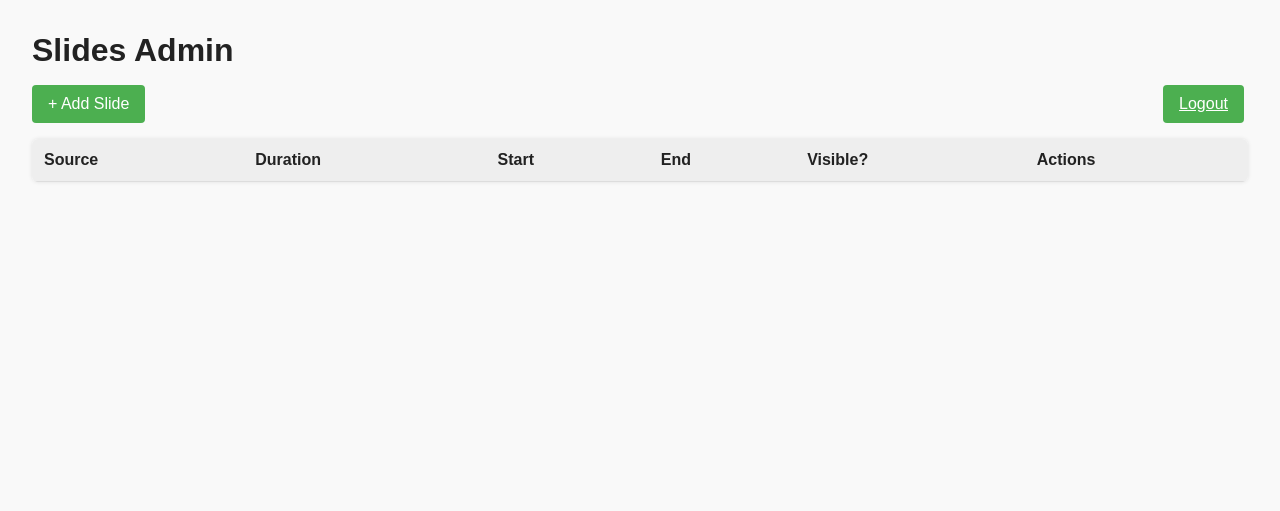
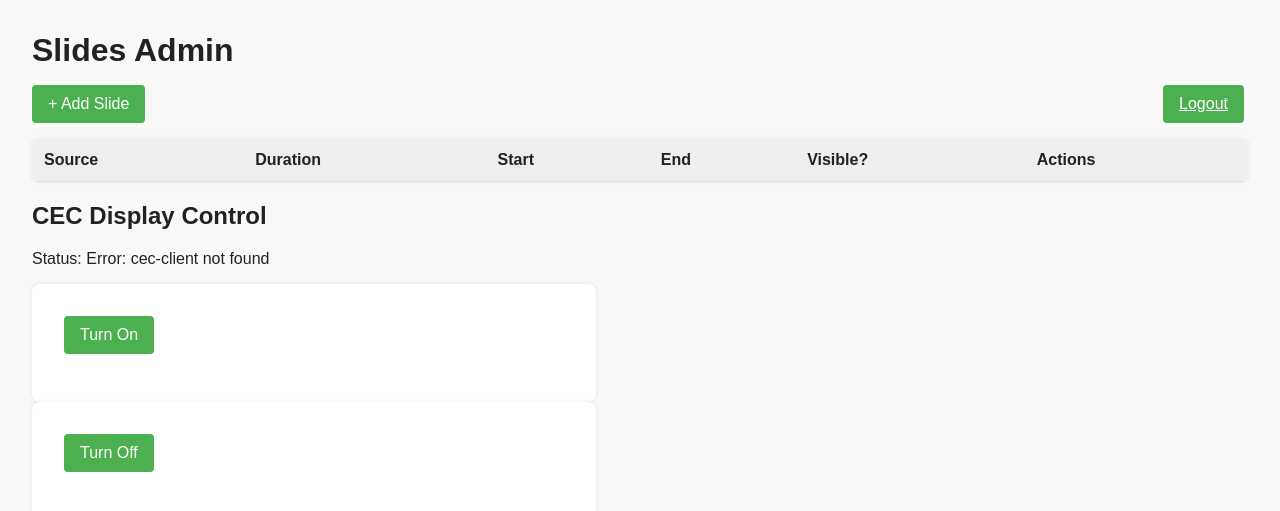
Before and after one commit to mgroves/GtkSignage, a Flask app: page /admin in a window 1280 px wide. Shown: the top 511 px of the page. Run offline with Flask 3, Linux system fonts and the light colour scheme; the visitor is signed in with stand-in values (Sample User, id 1); lists and menus that the app fills with data are empty; some libraries are stand-ins or nearby versions.

Commit message:
trying out cec

```diff
--- /dev/null
+++ b/signage/cec_control.py
@@ -0,0 +1,43 @@
+import os
+import subprocess
+
+# Determine if we're in fake/sim mode
+USE_FAKE_CEC = os.getenv("CEC_FAKE", "false").lower() == "true"
+
+# Internal state for fake mode
+_fake_status = "Off"
+
+def get_cec_status():
+    if USE_FAKE_CEC:
+        return _fake_status
+    try:
+        result = subprocess.run(
+            ["cec-client", "-s", "-d", "1"],
+            capture_output=True,
+            text=True,
+            timeout=5
+        )
+        output = result.stdout.lower()
+        if "power status: on" in output:
+            return "On"
+        elif "power status: standby" in output:
+            return "Off"
+        return "Unknown"
+    except FileNotFoundError:
+        return "Error: cec-client not found"
+    except Exception as e:
+        return f"Error: {e}"
+
+def cec_power_on():
+    global _fake_status
+    if USE_FAKE_CEC:
+        _fake_status = "On"
+        return
+    subprocess.run(["cec-client", "-s", "-d", "1"], input="on 0", text=True)
+
+def cec_power_off():
+    global _fake_status
+    if USE_FAKE_CEC:
+        _fake_status = "Off"
+        return
+    subprocess.run(["cec-client", "-s", "-d", "1"], input="standby 0", text=True)
--- a/signage/server.py
+++ b/signage/server.py
@@ -20,6 +20,8 @@
 
 from signage.models import Slide
 from signage.slidestore import SlideStore
+
+from signage.cec_control import get_cec_status, cec_power_on, cec_power_off
 
 load_dotenv()
 
@@ -483,6 +485,24 @@
         SlideStore.force_reload()
     return redirect("/admin")
 
+
+@app.route("/admin/cec-status")
+@login_required
+def admin_cec_status():
+    return {"status": get_cec_status()}
+
+@app.route("/admin/cec-on", methods=["POST"])
+@login_required
+def admin_cec_on():
+    cec_power_on()
+    return redirect(url_for("admin"))
+
+@app.route("/admin/cec-off", methods=["POST"])
+@login_required
+def admin_cec_off():
+    cec_power_off()
+    return redirect(url_for("admin"))
+
 # Entrypoint
 def run_flask():
     """
--- a/signage/templates/admin.html
+++ b/signage/templates/admin.html
@@ -46,5 +46,27 @@
             {% endfor %}
         </tbody>
     </table>
+
+    <h2>CEC Display Control</h2>
+    <p>Status: <span id="cec-status">Loading...</span></p>
+
+    <form method="post" action="{{ url_for('admin_cec_on') }}">
+        <input type="hidden" name="csrf_token" value="{{ csrf_token() }}">
+        <button type="submit">Turn On</button>
+    </form>
+
+    <form method="post" action="{{ url_for('admin_cec_off') }}">
+        <input type="hidden" name="csrf_token" value="{{ csrf_token() }}">
+        <button type="submit">Turn Off</button>
+    </form>
+
+    <script>
+    fetch("{{ url_for('admin_cec_status') }}")
+    .then(response => response.json())
+    .then(data => {
+        document.getElementById("cec-status").textContent = data.status;
+    });
+    </script>
+
 </body>
 </html>
```
Also changed, not shown: README.md.
